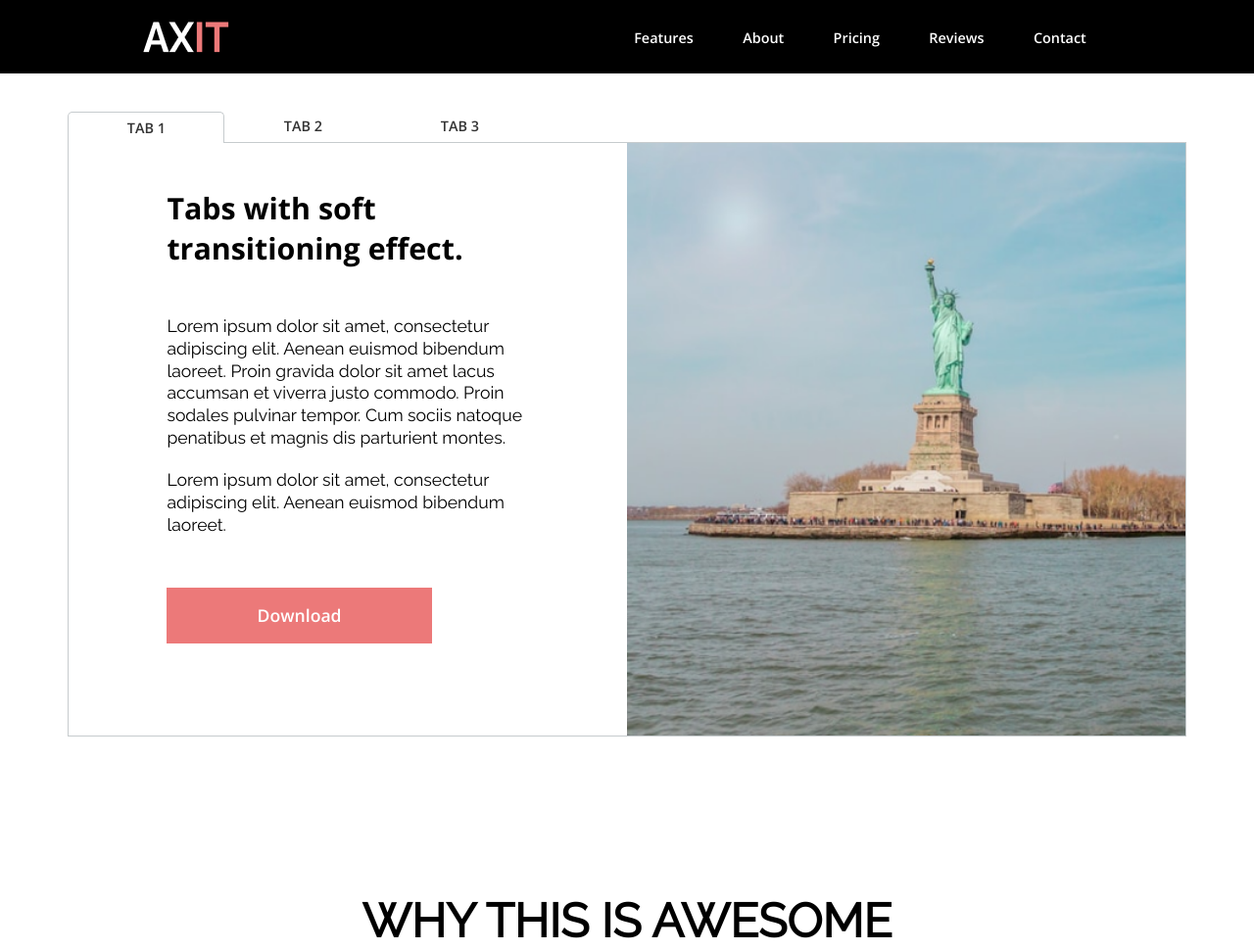
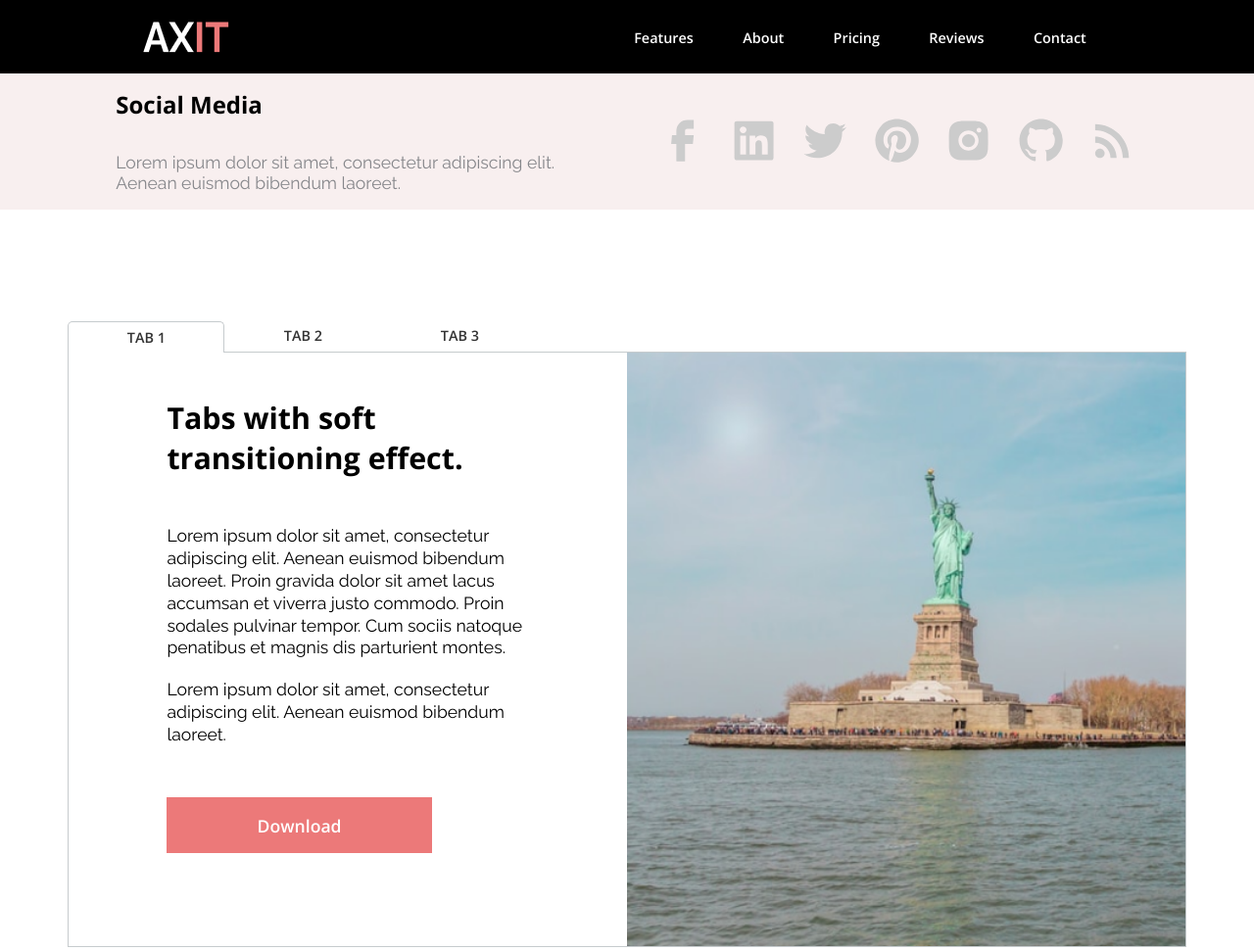
Before and after one commit to AnastasiaEvl/axitLanding, a plain HTML site: page index.html in a window 1280 px wide. Shown: the top 971 px of the page at 98% size. Drawn offline with nearby package versions, Linux system fonts and the light colour scheme.

Commit message:
feat: social section

```diff
--- a/index.html
+++ b/index.html
@@ -29,6 +29,7 @@
     <link rel="stylesheet" href="./src/styles/reset.css" />
     <link rel="stylesheet" href="./src/styles/container.css" />
     <link rel="stylesheet" href="./src/styles/header.css" />
+    <link rel="stylesheet" href="./src/styles/social.css" />
     <link rel="stylesheet" href="./src/styles/section-header.css" />
     <link rel="stylesheet" href="./src/styles/tabs.css" />
     <link rel="stylesheet" href="./src/styles/awesome.css" />
@@ -52,6 +53,55 @@
             </ul>
           </nav>
         </header>
+        <section class="social">
+          <div class="social__content">
+            <h4 class="social__content-title">Social Media</h4>
+            <p>Lorem ipsum dolor sit amet, consectetur adipiscing elit.</p>
+            <p>Aenean euismod bibendum laoreet.</p>
+         </div>
+          <div class="messenger-icons">
+            <a class="messenger-icons__link" href="#"
+            ><img
+                    class="messenger-icons__img"
+                    src="./src/icons/facebook.svg"
+                    alt="facebook"
+            /></a>
+            <a class="messenger-icons__link" href="#"
+            ><img
+                    class="messenger-icons__img"
+                    src="./src/icons/linkedin.svg"
+                    alt="linkedIn"
+            /></a>
+            <a class="messenger-icons__link" href="#"
+            ><img
+                    class="messenger-icons__img"
+                    src="./src/icons/twitter.svg"
+                    alt="twitter"
+            /></a>
+            <a class="messenger-icons__link" href="#"
+            ><img
+                    class="messenger-icons__img"
+                    src="./src/icons/pinterest.svg"
+                    alt="pinterest"
+            /></a>
+            <a class="messenger-icons__link" href="#"
+            ><img
+                    class="messenger-icons__img"
+                    src="./src/icons/instagram.svg"
+                    alt="instagram"
+            /></a>
+            <a class="messenger-icons__link" href="#"
+            ><img
+                    class="messenger-icons__img"
+                    src="./src/icons/github.svg"
+                    alt="github"
+            /></a>
+            <a class="messenger-icons__link" href="#"
+            ><img class="footer-icon" src="./src/icons/rss.svg" alt="rss"
+            /></a>
+          </div>
+
+        </section>
         <section class="tabs">
           <div class="container">
             <div class="container-tabs">
@@ -279,38 +329,44 @@
           </div>
         </section>
         <footer class="footer">
-          <div class="footer__icons">
-            <a class="footer__link" href="#"
+          <div class="messenger-icons">
+            <a class="messenger-icons__link" href="#"
               ><img
-                class="footer-icon"
+                class="messenger-icons__img"
                 src="./src/icons/facebook.svg"
                 alt="facebook"
             /></a>
-            <a class="footer__link" href="#"
+            <a class="messenger-icons__link" href="#"
+            ><img
+                    class="messenger-icons__img"
+                    src="./src/icons/linkedin.svg"
+                    alt="linkedIn"
+            /></a>
+            <a class="messenger-icons__link" href="#"
               ><img
-                class="footer-icon"
+                class="messenger-icons__img"
                 src="./src/icons/twitter.svg"
                 alt="twitter"
             /></a>
-            <a class="footer__link" href="#"
+            <a class="messenger-icons__link" href="#"
               ><img
-                class="footer-icon"
+                class="messenger-icons__img"
                 src="./src/icons/pinterest.svg"
                 alt="pinterest"
             /></a>
-            <a class="footer__link" href="#"
+            <a class="messenger-icons__link" href="#"
               ><img
-                class="footer-icon"
+                class="messenger-icons__img"
                 src="./src/icons/instagram.svg"
                 alt="instagram"
             /></a>
-            <a class="footer__link" href="#"
+            <a class="messenger-icons__link" href="#"
               ><img
-                class="footer-icon"
+                class="messenger-icons__img"
                 src="./src/icons/github.svg"
                 alt="github"
             /></a>
-            <a class="footer__link" href="#"
+            <a class="messenger-icons__link" href="#"
               ><img class="footer-icon" src="./src/icons/rss.svg" alt="rss"
             /></a>
           </div>
--- a/src/styles/footer.css
+++ b/src/styles/footer.css
@@ -8,12 +8,14 @@
     padding-bottom: 1.6rem;
     gap:1.25rem;
 }
-.footer__icons{
+.messenger-icons{
     display: flex;
+    align-items: center;
     flex-direction: row;
+    flex-wrap: wrap;
     gap: 1.25rem;
 }
-.footer-icon{
+.messenger-icons__link{
     width: 3.32rem;
     height: 3.32rem;
 }
--- /dev/null
+++ b/src/styles/social.css
@@ -0,0 +1,13 @@
+.social{
+    padding: 5.6rem 0.9rem 1.1rem;
+    background-color: #F8EFEF;
+    display: flex;
+    justify-content: space-evenly;
+    align-content: center;
+}
+.social__content-title{
+    padding-bottom: 2rem;
+}
+.social__content p {
+    color: var(--middle-grey);
+ }
```
